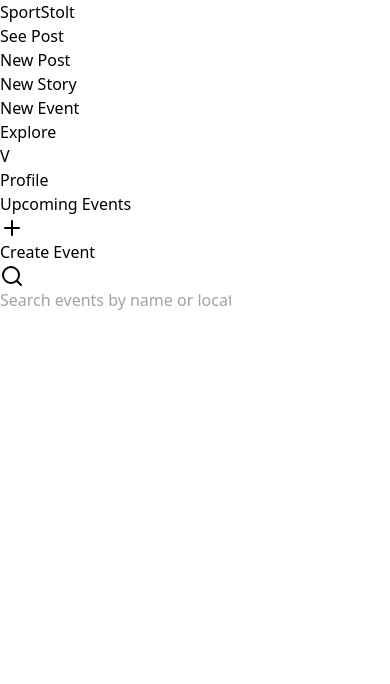
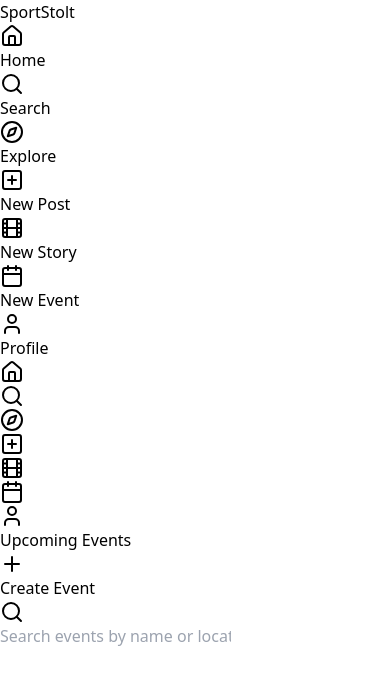
Before and after one commit to vanshkathpalia/SportStolt, a React (Vite) app in the folder apps/frontend/: page /events in a window 390 px wide. Shown: the top 684 px of the page. Built offline with nearby package versions, Linux system fonts and the light colour scheme.

Commit message:
responsive profile, but maybe have to change profile header for lgscreen

```diff
--- a/apps/frontend/src/pages/AddPost.tsx
+++ b/apps/frontend/src/pages/AddPost.tsx
@@ -1,8 +1,9 @@
-import { Appbar } from "../components/StickyBars/Appbar"
+// import { Appbar } from "../components/StickyBars/Appbar"
 import axios from "axios";
 import { BACKEND_URL } from "../config";
 import { useNavigate } from "react-router-dom";
 import { ChangeEvent, useState } from "react";
+import { Sidebar } from "../components/StickyBars/Sidebar";
 
 export const AddPost = () => {
     const [title, setTitle] = useState("");
@@ -11,7 +12,7 @@
 
     return <div className="flex flex-row">
        <div className = "pt-6 px-4 min-w-72" >
-            <Appbar />
+            <Sidebar />
         </div>
 
         <div className="flex justify-center w-full pt-8">
--- a/apps/frontend/src/pages/AddStory.tsx
+++ b/apps/frontend/src/pages/AddStory.tsx
@@ -1,8 +1,9 @@
-import { Appbar } from "../components/StickyBars/Appbar"
+// import { Appbar } from "../components/StickyBars/Appbar"
 import axios from "axios";
 import { BACKEND_URL } from "../config";
 import { useNavigate } from "react-router-dom";
 import { ChangeEvent, useState } from "react";
+import { Sidebar } from "../components/StickyBars/Sidebar";
 // import { a } from "framer-motion/m";
 
 
@@ -22,7 +23,7 @@
 
     return <div className="flex flex-row">
         <div className = "pt-6 px-4 min-w-72" >
-            <Appbar />
+            <Sidebar />
         </div>
 
         <div className="flex justify-center w-full pt-8">
--- a/apps/frontend/src/pages/Events.tsx
+++ b/apps/frontend/src/pages/Events.tsx
@@ -3,11 +3,12 @@
 
 import { Search, Plus } from 'lucide-react';
 import { useEvents } from '../hooks';
-import { Appbar } from '../components/StickyBars/Appbar';
+// import { Appbar } from '../components/StickyBars/Appbar';
+import { Sidebar } from '../components/StickyBars/Sidebar';
 
 
 
-export function Events() {
+export const Events = () => {
     const [searchQuery, setSearchQuery] = useState('');
     const {loading, events} = useEvents();
 
@@ -28,8 +29,8 @@
   else {
     return (
     <div className="flex-row grid grid-cols-5">
-      <div className = "pt-6 px-4 min-w-72" >
-          <Appbar />
+      <div className = "pt-6 px-4" >
+          <Sidebar />
       </div>
       <div className="col-span-2 sm:col-span-4 md:col-span-4 lg:col-span-3">
         <div className="space-y-8 p-14">
--- a/apps/frontend/src/pages/Profile.tsx
+++ b/apps/frontend/src/pages/Profile.tsx
@@ -2,7 +2,8 @@
 import { ProfileHeader } from '../components/Profile/ProfileHeader';
 import { ProfileTabs } from '../components/Profile/ProfileTabs';
 import { ProfileGrid } from '../components/Profile/ProfileGrid';
-import { Appbar } from '../components/StickyBars/Appbar';
+// import { Appbar } from '../components/StickyBars/Appbar';
+import { Sidebar } from '../components/StickyBars/Sidebar';
 
 export const Profile: React.FC = () => {
   const [isLoading, setIsLoading] = useState(true);
@@ -19,10 +20,12 @@
 
   return (
     <div className="flex flex-row">
-        <div className = "pt-6 px-4 min-w-60" >
-            <Appbar />
+    <div className="grid grid-cols-8 col-span-3">
+        <div className = "pt-6 px-4 col-span-1" >
+            <Sidebar />
         </div>
-        <div className="max-w-6xl mx-auto bg-white min-h-screen">
+
+            <div className="mx-auto bg-white min-h-screen col-span-6">
             <ProfileHeader isLoading={isLoading} />
             <ProfileTabs
                 activeTab={activeTab}
@@ -31,6 +34,9 @@
             />
             <ProfileGrid isLoading={isLoading} />
         </div>
+
+        </div>
+
     </div>
   );
 };
```
Lines whose indentation alone changed are shown as unchanged.
